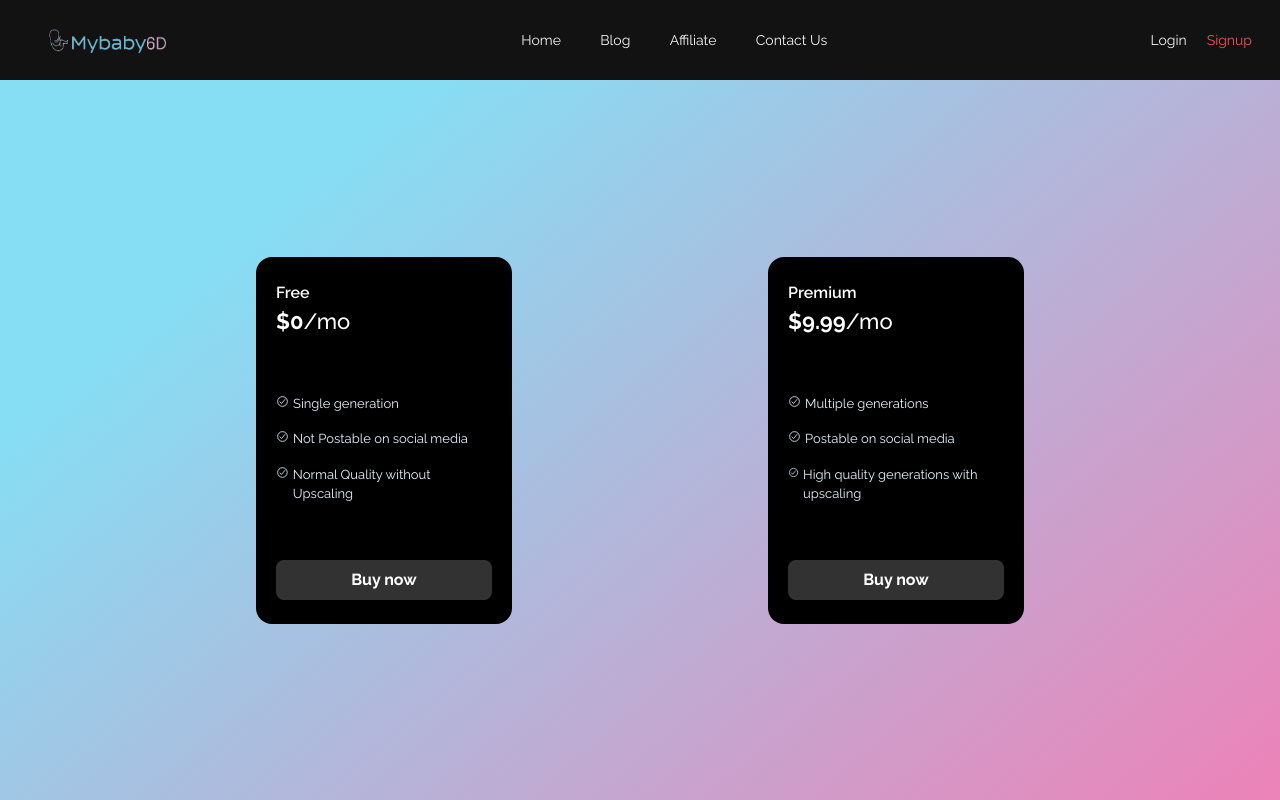
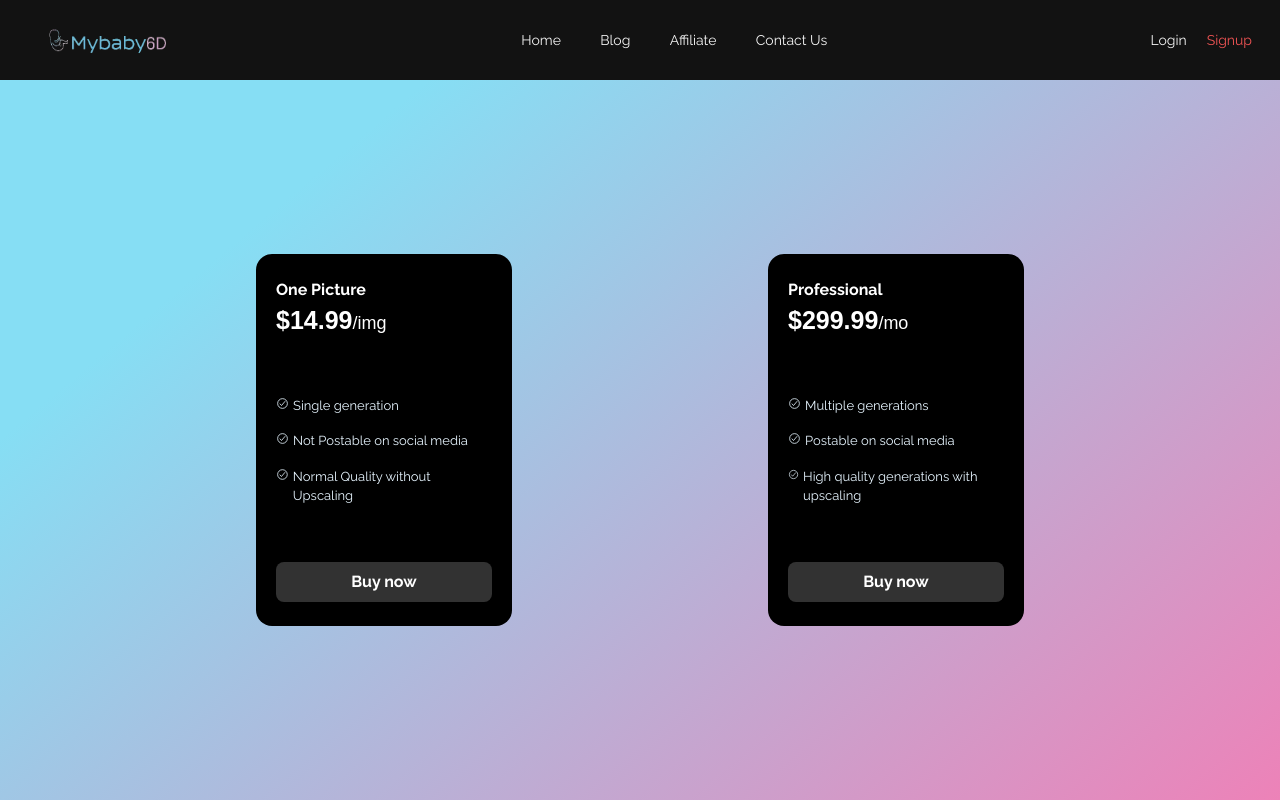
Before and after one commit to Am4n-Ull4h/MyBaby6D_NextJS_Project, a Next.js app: page /payment in a window 1280 px wide. Shown: the top 800 px of the page. Built offline with nearby package versions, Linux system fonts and the light colour scheme; no server answers.

Commit message:
Price Change

```diff
--- a/src/app/globals.css
+++ b/src/app/globals.css
@@ -1,6 +1,8 @@
 @tailwind base;
 @tailwind components;
 @tailwind utilities;
+
+@import url('https://fonts.googleapis.com/css2?family=Poppins&display=swap');
 
 :root {
   --foreground-rgb: 0, 0, 0;
@@ -83,6 +85,9 @@ body {
 .OverScroll::-webkit-scrollbar{
   display: none;
 }
+.paymentPrice{
+  font-family: 'Poppins', sans-serif;
+}
 
 
 
--- a/src/app/layout.js
+++ b/src/app/layout.js
@@ -16,7 +16,7 @@ export default function RootLayout({ children }) {
 
 
   const noFooterRoutes = ["/login", "/signup", "/upload"];
-  const noNavbarRoutes = ["/upload"];
+  const noNavbarRoutes = ["/upload", "/login", "/signup" ];
 
 
 
--- a/src/app/login/page.js
+++ b/src/app/login/page.js
@@ -2,9 +2,10 @@
 
 import Link from "next/link";
 import { useRouter } from "next/navigation";
-import React, { Fragment, useRef, useState } from "react";
-import { useSignInWithEmailAndPassword } from "react-firebase-hooks/auth";
+import React, { Fragment, useRef, useState, useEffect, Suspense } from "react";
+import { useSignInWithEmailAndPassword, useAuthState } from "react-firebase-hooks/auth";
 import { auth } from "@/app/firebase/config";
+import Navbar from "../Components/Navbar/Navbar";
 
 function LoginPage() {
   const [email, setEmail] = useState("");
@@ -15,10 +16,16 @@ function LoginPage() {
   const navigate = useRouter();
 
   const [signInWithEmailAndPassword] = useSignInWithEmailAndPassword(auth);
+  const [user, loading, error] = useAuthState(auth);
+
+  useEffect(() => {
+    if (loading) return; // Do nothing while loading
+    if (user) navigate.push("/"); // Redirect if user is logged in
+  }, [user, loading, navigate]);
 
   const handleSignIn = async () => {
     try {
-      if (!(email === "") || !(password === "")) {
+      if (email !== "" && password !== "") {
         const res = await signInWithEmailAndPassword(email, password);
         setEmail("");
         setPassword("");
@@ -26,7 +33,7 @@ function LoginPage() {
           loginError.current.style.display = "none";
           navigate.push("/");
         } else {
-        loginError.current.innerHTML = "*Email & Password not matched";
+          loginError.current.innerHTML = "*Email & Password not matched";
           loginError.current.style.display = "block";
         }
       } else {
@@ -40,6 +47,9 @@ function LoginPage() {
 
   return (
     <Fragment>
+      <Suspense fallback={null}>
+        <Navbar />
+      </Suspense>
       <div className="GradientBG2 h-[90vh] w-full flex justify-center items-center">
         <div className="lg:w-[30%] md:w-[40%] sm:w-[50%] w-[70%] bg-[#F5F5F5] rounded-xl pb-8">
           <h1 className="text-center font-extrabold text-[#ED82B8] text-xl my-5">
--- a/src/app/payment/page.js
+++ b/src/app/payment/page.js
@@ -8,9 +8,9 @@ function PaymentPage() {
       <div className="w-full GradientBG3 sm:h-[90vh]">
         <div className="w-[80%] flex sm:flex-row flex-col justify-around items-center h-full mx-auto">
           <div className="lg:w-[25%] md:w-[35%] sm:w-[45%] w-[70%] sm:mt-0 PaymentBox mt-8 rounded-2xl px-5 py-6 bg-[#000000] text-[#FFFFFF]">
-            <h1 className="font-semibold">Free</h1>
-            <p className="font-bold text-[22px]">
-              $0<span className="font-medium">/mo</span>
+            <h1 className="font-bold">One Picture</h1>
+            <p className="font-bold text-[25px] paymentPrice">
+              $14.99<span className="font-medium text-[18px]">/img</span>
             </p>
             <div className="text-[#E7F5FF] mt-12">
               <p className="py-2 flex items-baseline gap-1 text-[13px]"><IoCheckmarkCircleOutline /> Single generation</p>
@@ -22,9 +22,9 @@ function PaymentPage() {
             </button>
           </div>
           <div className="lg:w-[25%] md:w-[35%] sm:w-[45%] w-[70%] sm:my-0 PaymentBox my-8 rounded-2xl px-5 py-6 bg-[#000000] text-[#FFFFFF]">
-            <h1 className="font-semibold">Premium</h1>
-            <p className="font-bold text-[22px]">
-              $9.99<span className="font-medium">/mo</span>
+            <h1 className="font-bold">Professional</h1>
+            <p className="font-bold text-[25px] paymentPrice">
+              $299.99<span className="font-medium text-[18px]">/mo</span>
             </p>
             <div className="text-[#E7F5FF] mt-12">
               <p className="py-2  flex items-baseline gap-1 text-[13px]"><IoCheckmarkCircleOutline /> Multiple generations</p>
--- a/src/app/signup/page.js
+++ b/src/app/signup/page.js
@@ -1,13 +1,14 @@
 "use client";
 
 import Link from "next/link";
-import React, { Fragment, useRef, useState } from "react";
+import React, { Fragment, useRef, useState, useEffect, Suspense } from "react";
 import { useCreateUserWithEmailAndPassword } from "react-firebase-hooks/auth";
 import { auth } from "@/app/firebase/config";
 import { useRouter } from "next/navigation";
 import { toast, ToastContainer } from "react-toastify";
-import 'react-toastify/dist/ReactToastify.css'; // Import CSS for styling
-
+import "react-toastify/dist/ReactToastify.css"; // Import CSS for styling
+import { useAuthState } from "react-firebase-hooks/auth";
+import Navbar from "../Components/Navbar/Navbar";
 
 function SignUpPage() {
   const [email, setEmail] = useState("");
@@ -19,73 +20,91 @@ function SignUpPage() {
   const passwordError = useRef();
   const passRePassError = useRef();
 
-  let router = useRouter();
+  const [user, loading] = useAuthState(auth);
+  const router = useRouter();
 
-  const [createUserWithEmailAndPassword] =
-    useCreateUserWithEmailAndPassword(auth);
+  useEffect(() => {
+    if (!loading && user) {
+      router.push("/"); // Redirect to home if user is logged in
+    }
+  }, [user, loading, router]);
 
   const checkRestrictions = () => {
     if (email === "" || password === "" || reEnterPassword === "") {
       fieldsError.current.style.display = "block";
     } else {
       fieldsError.current.style.display = "none";
-      if (!email.includes("@") || !email.includes(".") ) {
+      if (!email.includes("@") || !email.includes(".")) {
         emailError.current.style.display = "block";
       } else {
         emailError.current.style.display = "none";
         if (password.length < 8) {
-        passwordError.current.style.display = "block";
-        }else {
+          passwordError.current.style.display = "block";
+        } else {
           passwordError.current.style.display = "none";
-          if (password!== reEnterPassword) {
+          if (password !== reEnterPassword) {
             passRePassError.current.style.display = "block";
           } else {
             passRePassError.current.style.display = "none";
             handleSignup();
-            setTimeout(() => {
-              router.push("/login");
-            }, 2000);
-
           }
         }
-
       }
     }
-
   };
 
   const handleSignup = async () => {
     try {
-      const user = await createUserWithEmailAndPassword(email, password);
+      await createUserWithEmailAndPassword(email, password);
       setEmail("");
       setPassword("");
       setReEnterPassword("");
 
-
       toast.success("Account successfully created!", {
         position: "top-right",
-        autoClose: 5000,  // Auto-close after 3 seconds
+        autoClose: 5000, // Auto-close after 5 seconds
         hideProgressBar: false,
         closeOnClick: true,
         pauseOnHover: true,
         draggable: true,
         progress: undefined,
       });
+
+      setTimeout(() => {
+        router.push("/login");
+      }, 2000);
     } catch (err) {
-      alert('Something went wrong')
+      toast.error("Something went wrong", {
+        position: "top-right",
+        autoClose: 5000,
+        hideProgressBar: false,
+        closeOnClick: true,
+        pauseOnHover: true,
+        draggable: true,
+        progress: undefined,
+      });
     }
   };
+
+  if (loading) return;
 
   return (
     <Fragment>
       <ToastContainer />
+
+      <Suspense fallback={null}>
+        <Navbar />
+      </Suspense>
       <div className="GradientBG2 h-[90vh] w-full flex justify-center items-center">
         <div className="lg:w-[30%] md:w-[40%] sm:w-[50%] w-[70%]  bg-[#F5F5F5] rounded-xl pb-8">
           <h1 className="text-center font-extrabold text-[#ED82B8] text-xl my-5">
             Sign up
           </h1>
 
-          <form className="w-[70%] mx-auto flex flex-col text-[#000000a1] text-[12px]" onSubmit={(e)=>e.preventDefault()}>
+          <form
+            className="w-[70%] mx-auto flex flex-col text-[#000000a1] text-[12px]"
+            onSubmit={(e) => e.preventDefault()}
+          >
             <p className="py-2 text-red-800 hidden" ref={fieldsError}>
               *Please fill all fields
             </p>
@@ -98,9 +117,10 @@ function SignUpPage() {
               onChange={(e) => setEmail(e.target.value)}
               value={email}
               autoComplete="email"
-
             />
-            <p className="py-2 text-red-800 hidden" ref={emailError}>*Enter a valid email</p>
+            <p className="py-2 text-red-800 hidden" ref={emailError}>
+              *Enter a valid email
+            </p>
 
             <label htmlFor="Password" className="text-sm mt-5">
               Password
@@ -112,7 +132,9 @@ function SignUpPage() {
               value={password}
               autoComplete="current-password"
             />
-            <p className="py-2 text-red-800 hidden" ref={passwordError}>*Password must be greater than 8 characters</p>
+            <p className="py-2 text-red-800 hidden" ref={passwordError}>
+              *Password must be greater than 8 characters
+            </p>
 
             <label htmlFor="Password" className="text-sm mt-5">
               Re-enter Password
@@ -124,8 +146,9 @@ function SignUpPage() {
               value={reEnterPassword}
               autoComplete="current-password"
             />
-            <p className="py-2 text-red-800 hidden" ref={passRePassError}>*Password and Re-Enter password not matched</p>
-
+            <p className="py-2 text-red-800 hidden" ref={passRePassError}>
+              *Password and Re-Enter password not matched
+            </p>
 
             <button
               type="button"
@@ -136,9 +159,11 @@ function SignUpPage() {
             </button>
 
             <p className="mt-2 font-extralight text-[10px] text-[#0000004c]">
-              Already have an account? <Link href="/login" className="text-[#ED82B8]">Sign In</Link>
+              Already have an account?{" "}
+              <Link href="/login" className="text-[#ED82B8]">
+                Sign In
+              </Link>
             </p>
-
           </form>
         </div>
       </div>
--- a/src/app/upload/page.js
+++ b/src/app/upload/page.js
@@ -1,4 +1,4 @@
-"use client"
+"use client";
 
 import React, { Fragment, lazy, Suspense, useState, useEffect } from 'react';
 const UploadNav = lazy(() => import('./UploadNavbar'));
@@ -10,17 +10,14 @@ import Footer from '../Components/Footer/Footer';
 
 function UploadPage() {
     const [Upload, setUpload] = useState('');
-    const [user] = useAuthState(auth);
+    const [user, loading] = useAuthState(auth);
     const router = useRouter();
 
     useEffect(() => {
-        if (!user) {
-            router.push('/login'); // Redirect to login if no user
+        if (!loading && !user) {
+            router.push('/login'); // Redirect to login if no user and not loading
         }
-    }, [user, router]);
-
-
-
+    }, [user, loading, router]);
 
     const uploadImage = (e) => {
         const file = e.target.files[0];
@@ -30,6 +27,7 @@ function UploadPage() {
         }
     };
 
+    if (loading) return; // Optionally show a loading indicator
 
     return (
         <Fragment>
```
